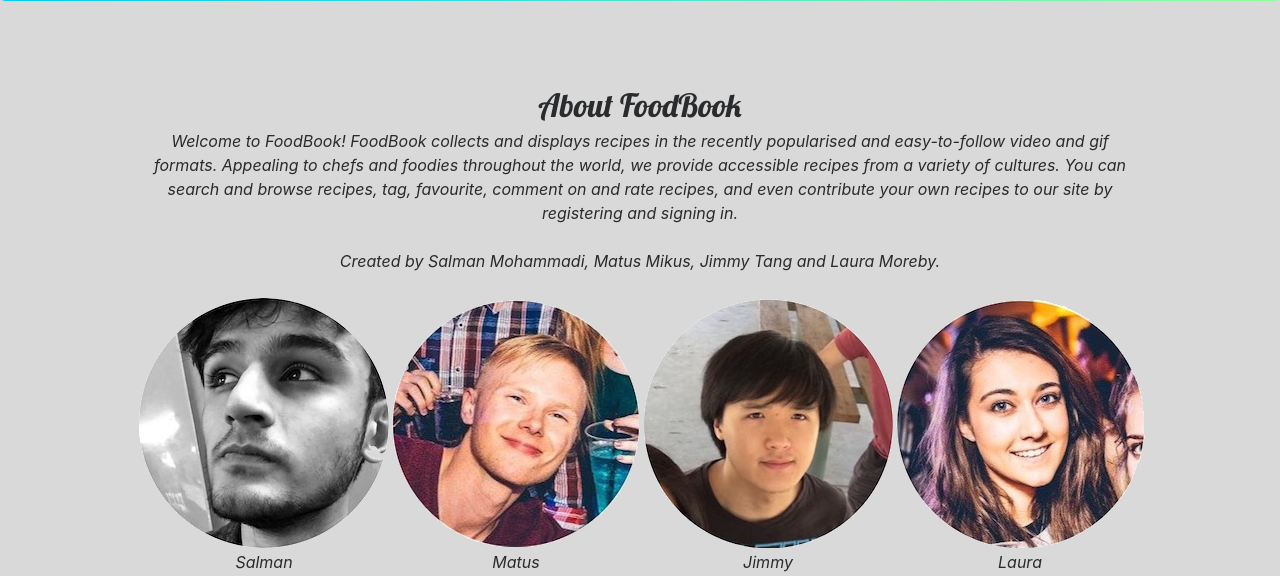
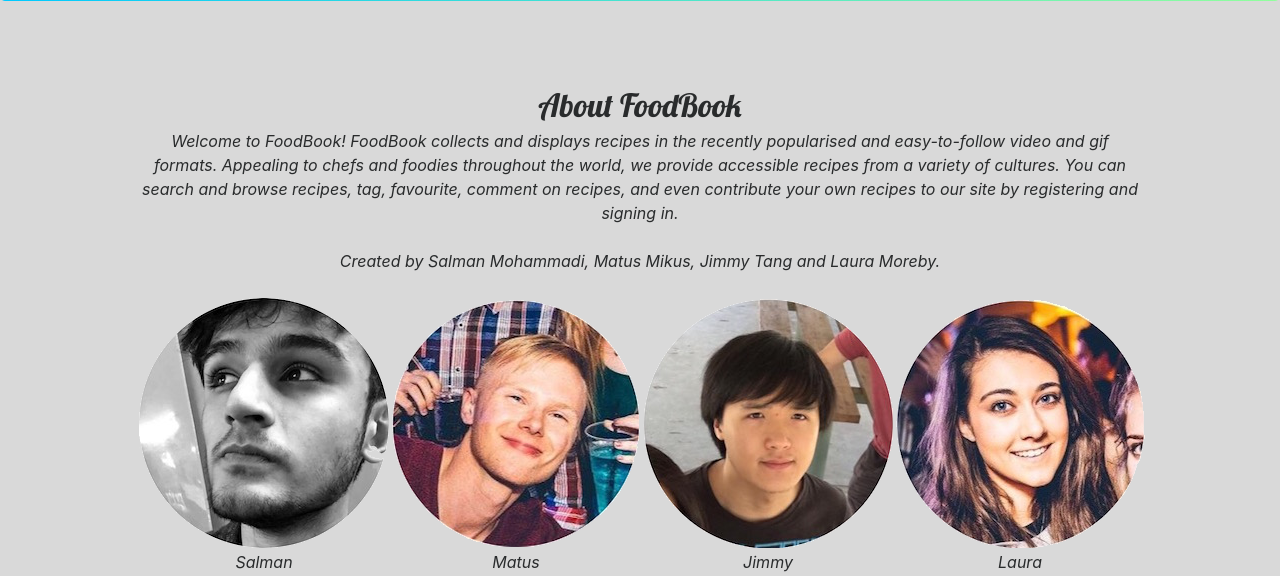
Before and after one commit to SalmanMohammadi/food_book, a Django app: page /about/ in a window 1280 px wide. Shown: the part 282-858 px from the top of the page. Run offline with Django 3.2, Linux system fonts and the light colour scheme; some libraries are stand-ins or nearby versions.

Commit message:
Fixing error in about.

```diff
--- a/templates/foodbookapp/about.html
+++ b/templates/foodbookapp/about.html
@@ -17,7 +17,7 @@ About
 	</div>
 
     <div class = "text">
-        Welcome to FoodBook! FoodBook collects and displays recipes in the recently popularised and easy-to-follow video and gif formats. Appealing to chefs and foodies throughout the world, we provide accessible recipes from a variety of cultures. You can search and browse recipes, tag, favourite, comment on and rate recipes, and even contribute your own recipes to our site by registering and signing in.
+        Welcome to FoodBook! FoodBook collects and displays recipes in the recently popularised and easy-to-follow video and gif formats. Appealing to chefs and foodies throughout the world, we provide accessible recipes from a variety of cultures. You can search and browse recipes, tag, favourite, comment on recipes, and even contribute your own recipes to our site by registering and signing in.
         <br>
         <br>
         Created by Salman Mohammadi, Matus Mikus, Jimmy Tang and Laura Moreby.
```
